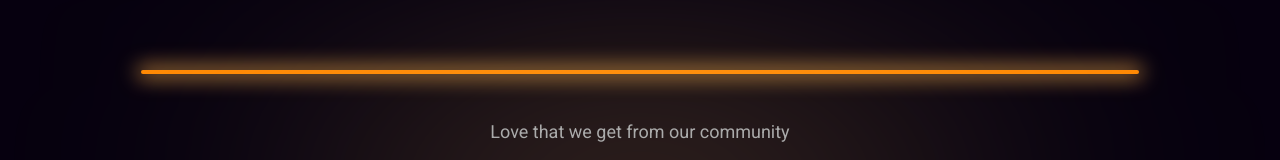
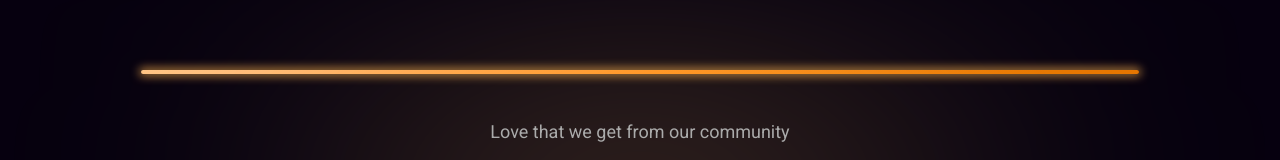
Before and after one commit to IshanDhingraCodes/chaicode_landing, a React (Vite) app: page / in a window 1280 px wide. Shown: the part 1348-1508 px from the top of the page. Built offline with nearby package versions, Linux system fonts and the light colour scheme.

Commit message:
Fix: gradient of separator

```diff
--- a/src/components/Hero.jsx
+++ b/src/components/Hero.jsx
@@ -150,7 +150,7 @@ const Hero = () => {
         <div className="w-full max-w-3xl lg:max-w-5xl perspective-[1200px] z-10">
           <motion.div
             ref={ref}
-            className="aspect-video rounded-2xl relative origin-center border-[12px] border-zinc-900 overflow-hidden z-20"
+            className="aspect-video rounded-4xl relative origin-center border-[12px] border-zinc-900 overflow-hidden z-20"
             initial={{ opacity: 0, y: 50 }}
             animate={{ opacity: 1, y: 0 }}
             style={{ rotateX, scale }}
@@ -166,10 +166,10 @@ const Hero = () => {
                 <img
                   src="https://img.youtube.com/vi/yG8JMlldoCE/hqdefault.jpg"
                   alt="Video thumbnail"
-                  className="w-full h-full object-cover"
+                  className="w-full h-full object-cover rounded-xl"
                 />
                 <div
-                  className="absolute inset-0 bg-black/50 flex items-center justify-center group-hover:bg-black/60 transition z-20"
+                  className="absolute inset-0 bg-black/50 flex items-center rounded-xl justify-center group-hover:bg-black/60 transition z-20"
                   role="img"
                   aria-label="Play button over video thumbnail"
                 >
--- a/src/components/ui/GradientSeparator.jsx
+++ b/src/components/ui/GradientSeparator.jsx
@@ -10,7 +10,7 @@ const GradientSeparator = () => {
         whileInView={{ scaleX: 1, opacity: 1 }}
         transition={{ duration: 1, ease: "easeOut" }}
         viewport={{ once: true }}
-        className="origin-center h-1 w-[80%] rounded-full bg-orange-400 shadow-[0_0_20px_4px_rgba(255,180,80,0.7)]"
+        className="origin-center h-1 w-[80%] rounded-full bg-orange-gradient shadow-[0_0_10px_2px_rgba(255,180,80,0.7)]"
       />
 
       {/* ambient light */}
```
